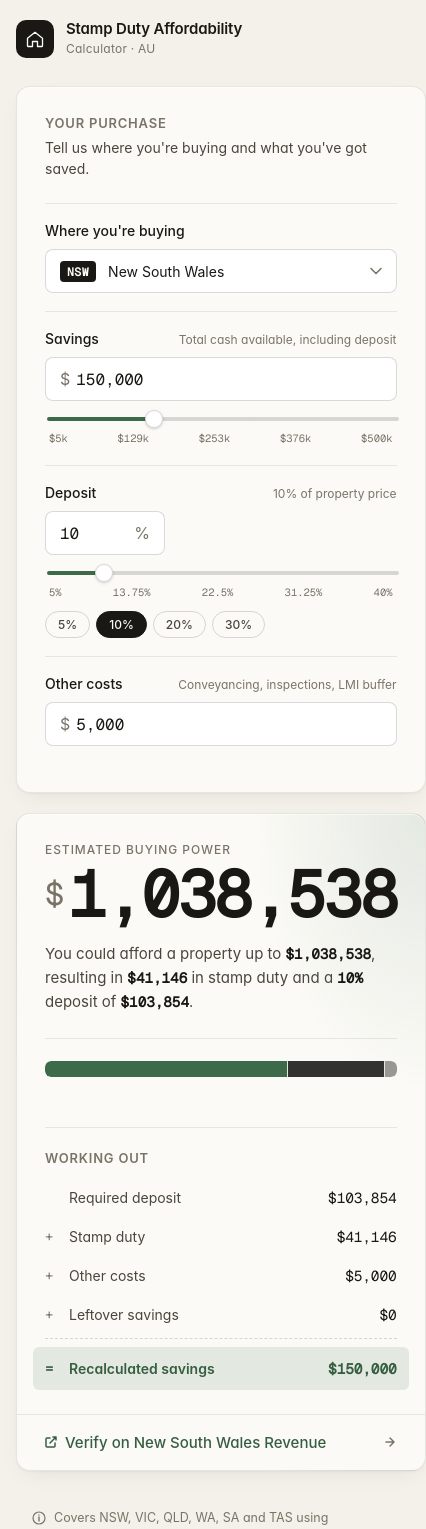
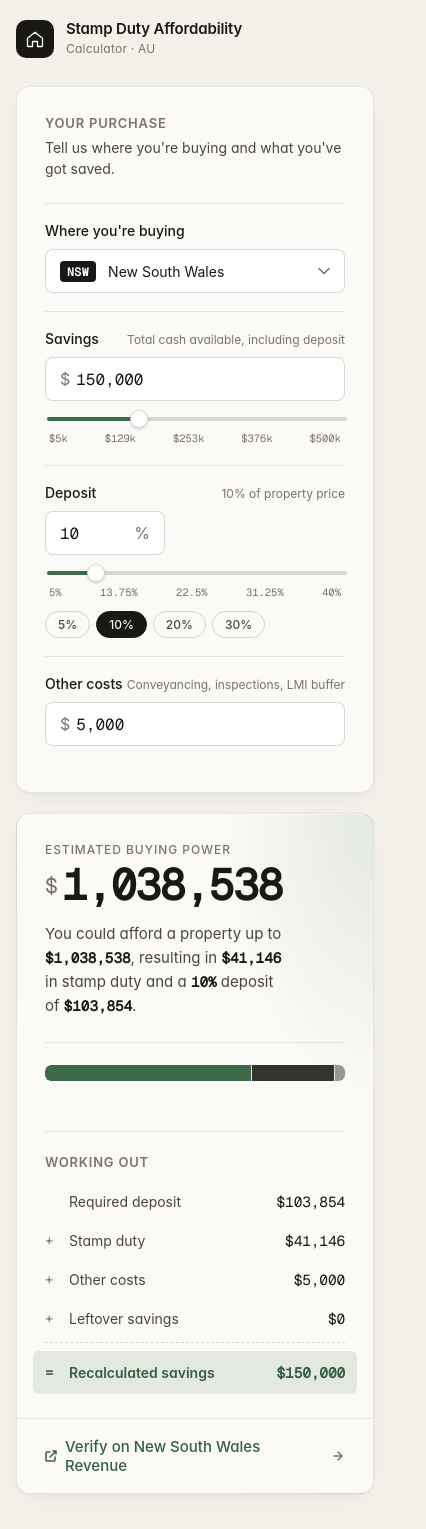
Before and after one commit to mitch-murph/stamp-duty-affordability-calculator, a React (Vite) app: page / in a window 390 px wide. Shown: the top 1529 px of the page, 426 px wide, since content can reach past the window. Built offline with nearby package versions, Linux system fonts and the light colour scheme.

Commit message:
Add responsive design adjustments: set min-width for layout children and use clamp for font sizes in big currency and value

```diff
--- a/src/index.css
+++ b/src/index.css
@@ -127,6 +127,10 @@ body {
   grid-template-columns: minmax(360px, 5fr) minmax(420px, 7fr);
   gap: 20px;
   align-items: start;
+}
+
+.layout > * {
+  min-width: 0;
 }
 
 @media (max-width: 920px) {
@@ -507,15 +511,15 @@ body {
 }
 
 .big-currency {
-  font-size: 32px;
+  font-size: clamp(18px, 5.5vw, 32px);
   font-weight: 500;
   color: var(--muted);
-  margin-top: 14px;
+  margin-top: clamp(7px, 2.5vw, 14px);
   font-family: 'Geist Mono', ui-monospace, monospace;
 }
 
 .big-value {
-  font-size: 64px;
+  font-size: clamp(36px, 11vw, 64px);
   font-weight: 600;
   letter-spacing: -0.03em;
   color: var(--ink);
```
